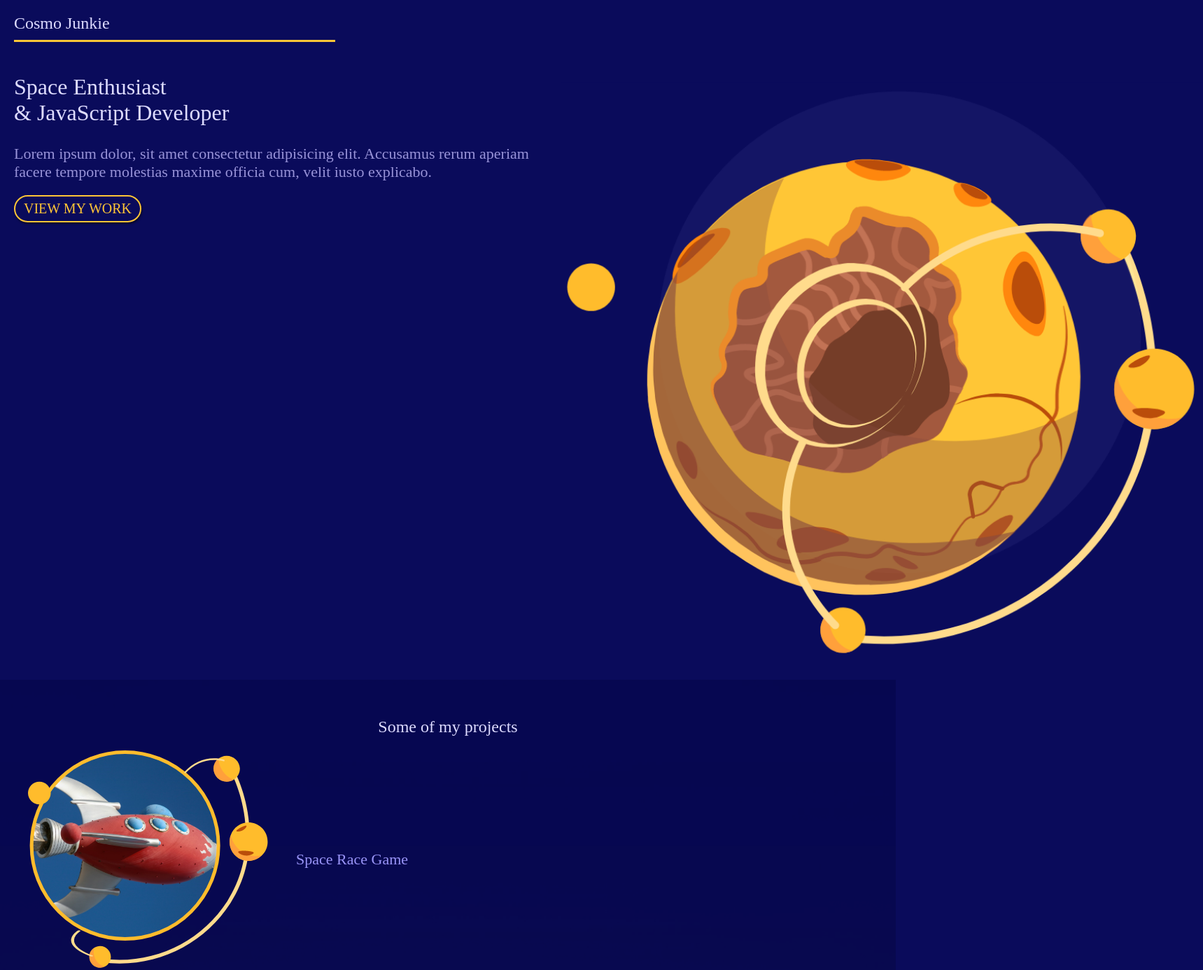
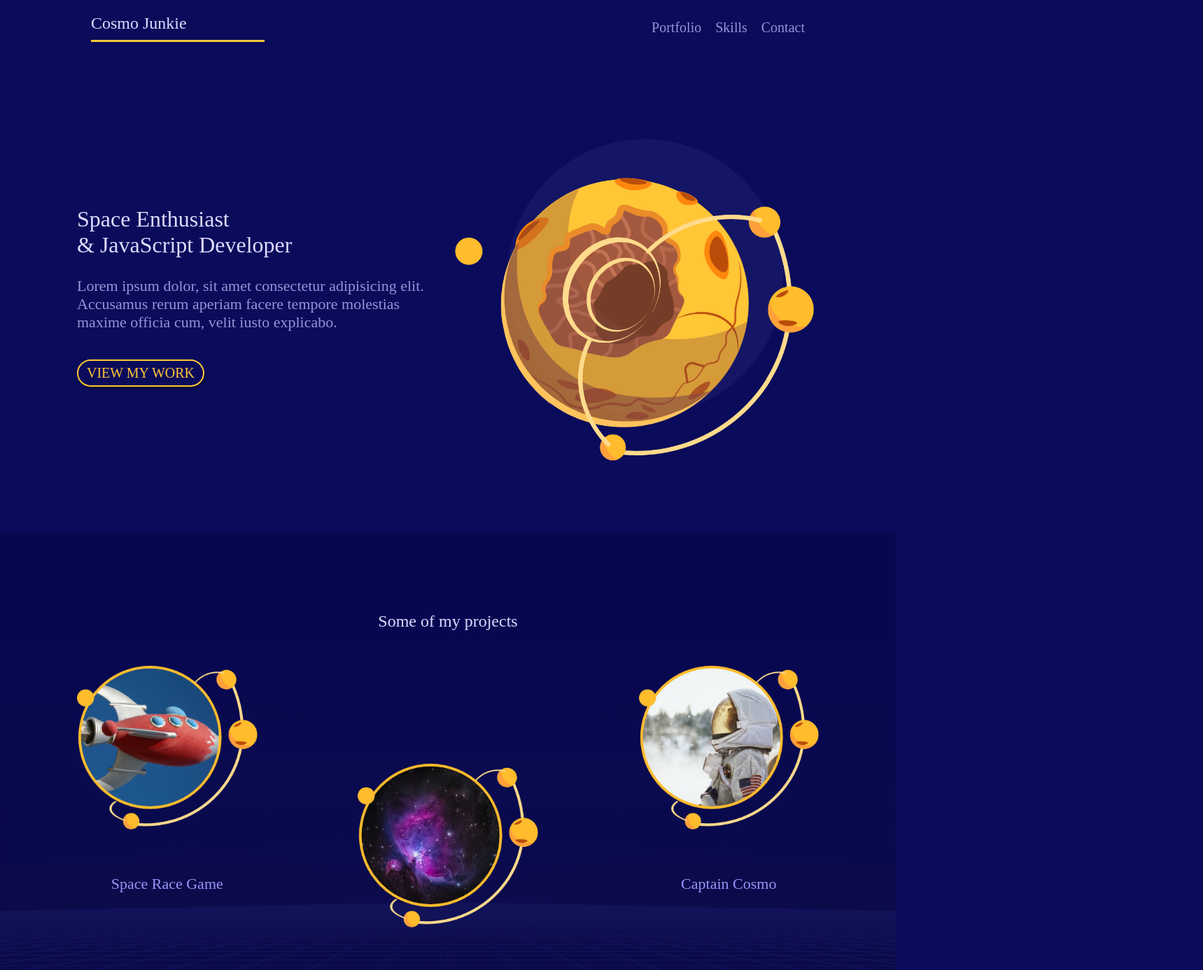
Before and after one commit to DinoVas/css-grid-portfolio, a plain HTML site: page index.html in a window 1280 px wide. Shown: the top 1387 px of the page at 70% size, 1719 px wide, since content can reach past the window. Drawn offline with Linux system fonts and the light colour scheme; a web font is replaced by a local one.

Commit message:
finish tablet and desktop styling

```diff
--- a/style.css
+++ b/style.css
@@ -4,6 +4,9 @@
     --secondary: #0A0B5B;
 }
 
+* {
+    box-sizing: border-box;
+}
 /* reset */
 body,p,a,ul,li {
     margin: 0;
@@ -228,7 +231,48 @@ footer img {
 
 /* small tablet styles */
 @media screen and (min-width:620px) {
+    .welcome-text {
+        grid-column: 1/5;
+    }
 
+    .welcome-img {
+        grid-column: 5/9;
+    }
+
+    .welcome-img img {
+        width: 100%;
+    }
+
+    .projects {
+        margin-top: 40px;
+    }
+
+    .projects a {
+        grid-column: span 4;
+        display: block;
+        margin:20px 0;
+    }
+
+    .projects a:nth-child(3) {
+        grid-column: 3/7;
+    }
+
+    .projects a * {
+        max-width: 60%;
+        margin: 10px 20%;
+    }
+
+    .projects h4 {
+        text-align: center;
+    }
+
+    #skills {
+        padding: 30px 100px;
+    }
+
+    footer {
+        background-size: 20%;
+    }
 }
 
 
@@ -237,6 +281,78 @@ footer img {
     body {
         font-size: 18px;
     }
+
+    .grid {
+        width: 100%;
+        max-width: 1060px;
+        margin: 0 auto;
+    }
+
+    .leading {
+        margin: 20px 0;
+    }
+
+    .site-nav {
+        padding: 0 20px;
+    }
+
+    .site-nav h1 {
+        grid-column: 1/3;
+    }
+
+    .site-nav ul {
+        display: flex;
+        grid-column: 6/9;
+        justify-content: flex-end;
+        align-self: center;
+    }
+
+    .site-nav li {
+        margin-left: 20px;
+    }
+
+    .welcome-text {
+        align-self: center;
+    }
+
+    #welcome {
+        padding-bottom: 40px;
+    }
+
+    .projects a:nth-child(1) {
+        grid-column: 2/4;
+    }
+
+    .projects a:nth-child(2) {
+        grid-column: 4/6;
+        padding-top: 140px;
+    }
+
+    .projects a:nth-child(3) {
+        grid-column: 6/8;
+    }
+
+    .projects a * {
+        max-width: 80%;
+        margin: 10px 10%;
+    }
+
+    #skills {
+        padding: 30px 20px;
+    }
+
+    #skills ul {
+        margin: 40px auto;
+    }
+
+    #skills li {
+        grid-column: span 2;
+    }
+
+    footer {
+        padding: 40px 20px;
+    }
+
 }
 
 /* desktop styles */
@@ -244,4 +360,34 @@ footer img {
     body {
         font-size: 20px;
     }
+
+    #welcome, #portfolio, #skills, #contact {
+        padding: 90px 0;
+    }
+
+    .projects a:nth-child(1) {
+        grid-column: 1/3;
+    }
+
+    .projects a:nth-child(2) {
+        grid-column: 4/6;
+    }
+
+    .projects a:nth-child(3) {
+        grid-column: 7/9;
+    }
+
+    .projects a * {
+        max-width: 100%;
+        margin: 30px 0;
+    }
+
+    footer {
+        padding: 80px 0;
+        background-size: 30%;
+    }
+
+    footer img {
+        width: 30px;
+    }
 }
```
